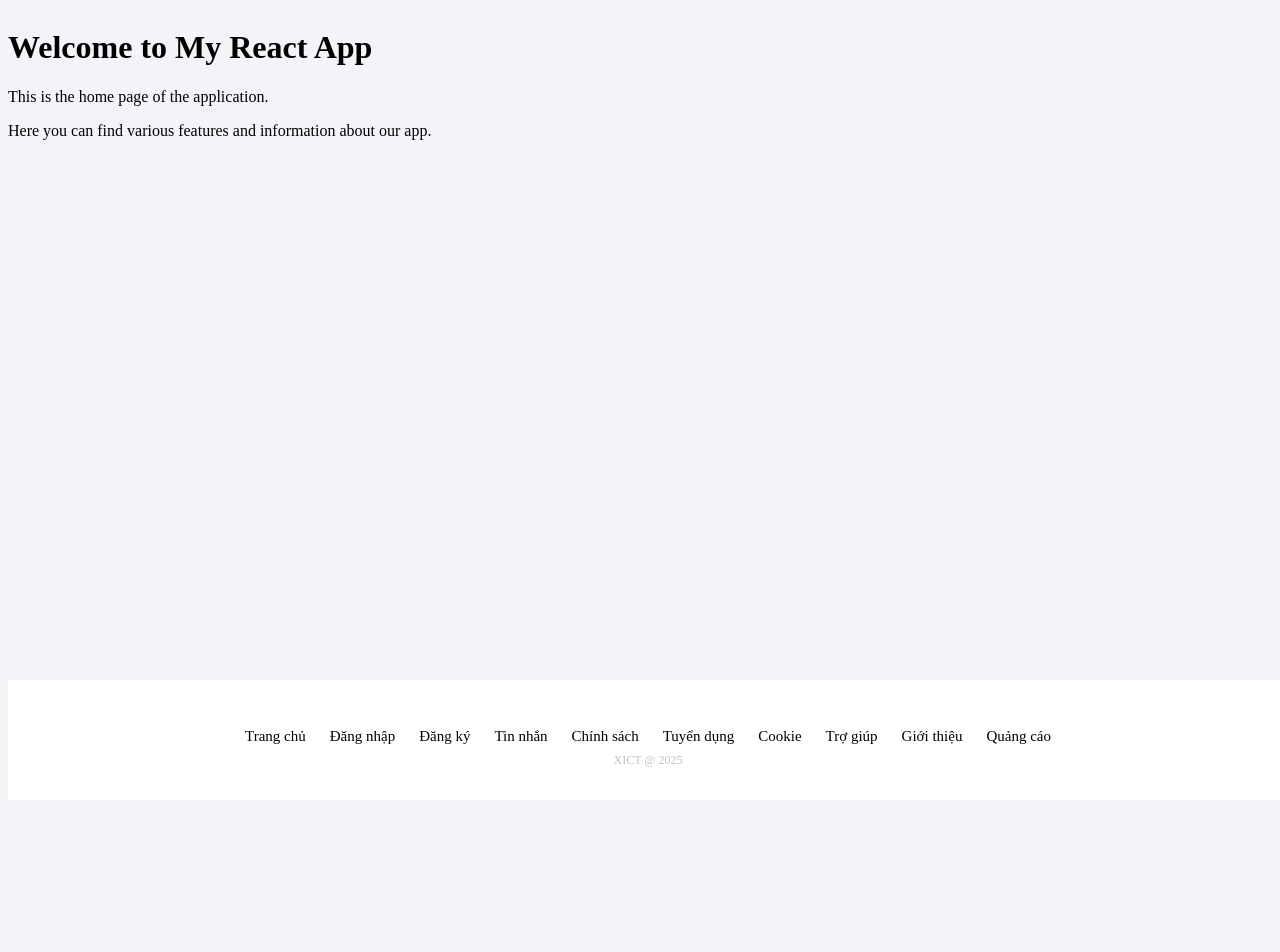
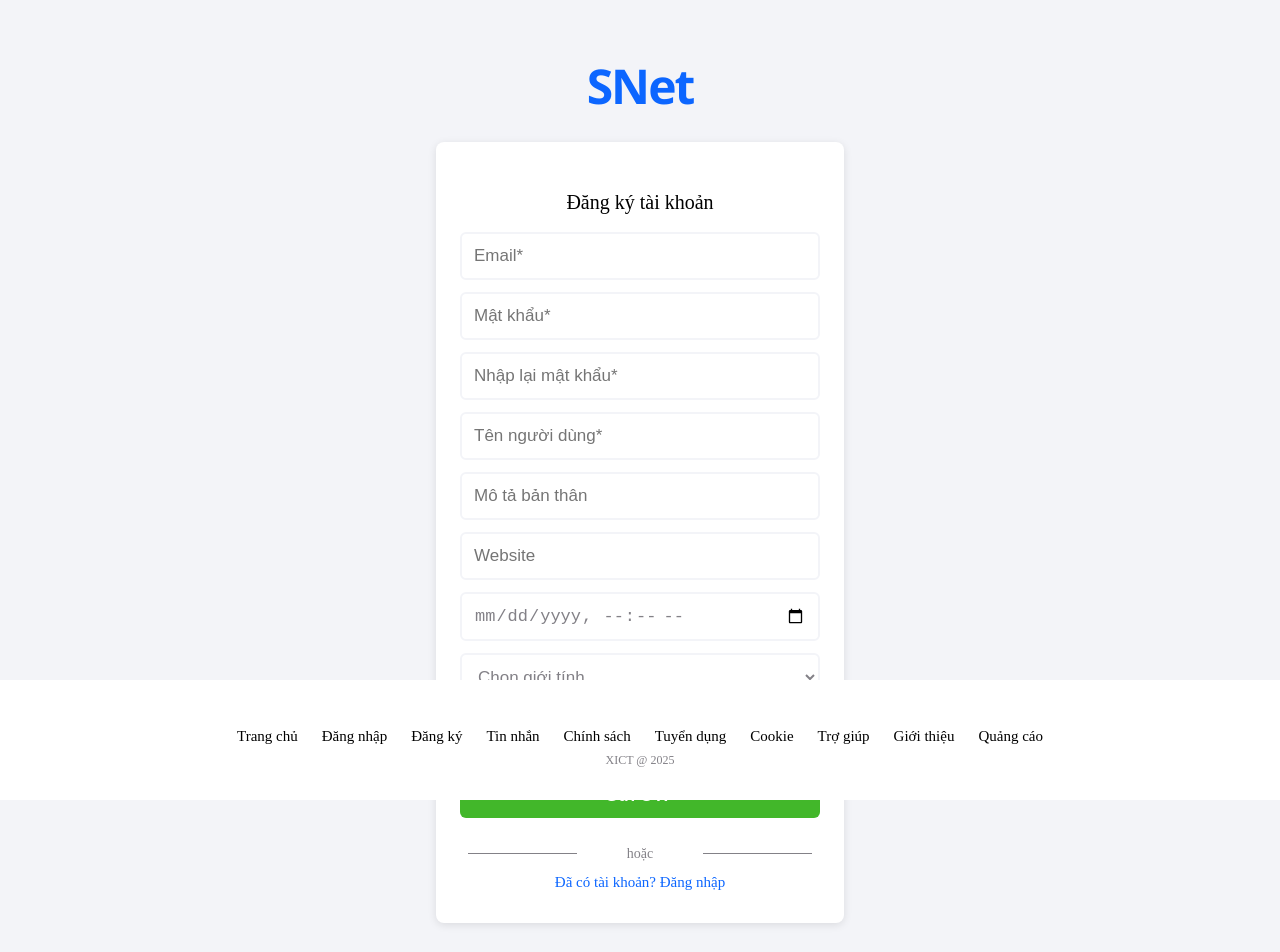
Before and after one commit to ntthanh2603/SNet-Frontend, a React (Create React App) app: page /signup in a window 1280 px wide. Before the commit this address led to /. Shown: the top 952 px of the page. Before the commit the page ends 800 px from the top, so only its background shows below. Built offline with nearby package versions, Linux system fonts and the light colour scheme; no server answers.

Commit message:
feat: sign up accountaccount

```diff
--- a/package.json
+++ b/package.json
@@ -19,6 +19,7 @@
     "dotenv": "^16.5.0",
     "react": "^19.1.0",
     "react-dom": "^19.1.0",
+    "react-hook-form": "^7.56.0",
     "react-router-dom": "^7.5.1",
     "react-scripts": "5.0.1",
     "web-vitals": "^2.1.4"
--- a/src/App.css
+++ b/src/App.css
@@ -3,5 +3,5 @@
   --background-color-secondary: #ffffff;
   --text-color-logo: #0c66ff;
   --text-color-primary: #000000;
-  --text-color-secondary: #bfc0c4;
+  --text-color-secondary: #838187;
 }
--- a/src/api/userApi.ts
+++ b/src/api/userApi.ts
@@ -1,11 +1,29 @@
 import axiosInstances from "./axiosInstance";
 
 const userApi = {
-  sendOtp: (credentials: { email: string; password: string }) =>
+  sendOtpLogin: (credentials: { email: string; password: string }) =>
     axiosInstances.post("/users/otp/send/login", credentials),
 
-  verifyOtp: (credentials: { email: string; password: string; otp: string }) =>
-    axiosInstances.post("/users/otp/verify/login", credentials),
+  verifyOtpLogin: (credentials: {
+    email: string;
+    password: string;
+    otp: string;
+  }) => axiosInstances.post("/users/otp/verify/login", credentials),
+
+  sendOtpRegister: (credentials: { email: string; username: string }) =>
+    axiosInstances.post("/users/otp/send/signup", credentials),
+
+  verifyOtpRegister: (credentials: {
+    email: string;
+    password: string;
+    otp: string;
+    username: string;
+    bio: string;
+    website: string;
+    birthday: string;
+    gender: string;
+    address: string;
+  }) => axiosInstances.post("/users/otp/verify/signup", credentials),
 };
 
 export default userApi;
--- a/src/components/auth/Login.css
+++ b/src/components/auth/Login.css
@@ -116,5 +116,12 @@
 }
 
 .login-error {
-  background-color: var(--background-color-secondary);
+  color: #d93025;
+  background: #fff0f0;
+  border: 1px solid #ffd6d6;
+  border-radius: 4px;
+  padding: 8px;
+  margin-bottom: 12px;
+  text-align: center;
+  font-size: 15px;
 }
--- a/src/components/auth/Login.tsx
+++ b/src/components/auth/Login.tsx
@@ -4,7 +4,7 @@ import Footer from "../common/Footer";
 import React, { useState } from "react";
 import userService from "../../services/userService";
 
-const SendOtpLogin = () => {
+const Login = () => {
   const [email, setEmail] = useState("");
   const [password, setPassword] = useState("");
   const [otp, setOtp] = useState("");
@@ -88,7 +88,7 @@ const SendOtpLogin = () => {
         )}
         {error && <div className="login-error">{error}</div>}
         <button className="login-btn" type="submit" disabled={loading}>
-          {loading ? "Đang gửi..." : showOtp ? "Xác thực OTP" : "Đăng nhập"}
+          {loading ? "Đang gửi..." : showOtp ? "Đăng nhập" : "Gửi OTP"}
         </button>
         {!showOtp && (
           <>
@@ -109,4 +109,4 @@ const SendOtpLogin = () => {
   );
 };
 
-export { SendOtpLogin };
+export default Login;
--- a/src/components/auth/Register.css
+++ b/src/components/auth/Register.css
@@ -0,0 +1,113 @@
+.register-bg {
+  background: var(--background-color);
+  min-height: 120vh;
+  display: flex;
+  flex-direction: column;
+  align-items: center;
+  justify-content: center;
+}
+
+.register-logo {
+  color: var(--text-color-logo);
+  font-size: 48px;
+  font-weight: bold;
+  font-family: "Segoe UI", Arial, sans-serif;
+  margin-bottom: 24px;
+  letter-spacing: -2px;
+}
+
+.register-form {
+  background: var(--background-color-secondary);
+  padding: 32px 24px 24px 24px;
+  border-radius: 8px;
+  box-shadow: 0 2px 8px rgba(0, 0, 0, 0.1);
+  width: 360px;
+  display: flex;
+  flex-direction: column;
+  align-items: stretch;
+}
+
+.register-form h2 {
+  font-size: 20px;
+  font-weight: 500;
+  margin-bottom: 18px;
+  text-align: center;
+  background-color: var(--background-color-secondary);
+}
+
+.register-input {
+  padding: 12px;
+  margin-bottom: 12px;
+  border: 2px solid var(--background-color);
+  border-radius: 6px;
+  font-size: 17px;
+  background: var(--background-color-secondary);
+  color: var(--text-color-secondary);
+}
+
+.register-input option {
+  color: var(--text-color-secondary);
+}
+
+.register-btn {
+  background: #42b72a;
+  color: var(--background-color-secondary);
+  border: none;
+  border-radius: 6px;
+  padding: 12px 0;
+  font-size: 17px;
+  font-weight: bold;
+  cursor: pointer;
+  margin-bottom: 12px;
+  transition: background 0.2s;
+}
+
+.register-btn:hover {
+  background: #36a420;
+}
+
+.register-error {
+  color: #d93025;
+  background: #fff0f0;
+  border: 1px solid #ffd6d6;
+  border-radius: 4px;
+  padding: 8px;
+  margin-bottom: 12px;
+  text-align: center;
+  font-size: 15px;
+}
+
+.register-divider {
+  display: flex;
+  align-items: center;
+  margin: 16px 0 12px 0;
+  background-color: var(--background-color-secondary);
+}
+
+.register-divider span {
+  flex: 1;
+  text-align: center;
+  color: var(--text-color-secondary);
+  font-size: 14px;
+  position: relative;
+  background-color: var(--background-color-secondary);
+}
+
+.register-divider::before,
+.register-divider::after {
+  content: "";
+  flex: 1;
+  height: 1px;
+  background: var(--text-color-secondary);
+  margin: 0 8px;
+}
+
+.register-login-link {
+  color: var(--text-color-logo);
+  text-align: center;
+  font-size: 15px;
+  text-decoration: none;
+  display: block;
+  margin-bottom: 8px;
+  background-color: var(--background-color-secondary);
+}
--- a/src/components/auth/Register.tsx
+++ b/src/components/auth/Register.tsx
@@ -1,9 +1,202 @@
-import React from "react";
+import React, { useState } from "react";
+import { Link, useNavigate } from "react-router-dom";
+import Footer from "../common/Footer";
+import userService from "../../services/userService";
+import "./Register.css";
 
 const Register = () => {
+  const [email, setEmail] = useState("");
+  const [password, setPassword] = useState("");
+  const [confirmPassword, setConfirmPassword] = useState("");
+  const [otp, setOtp] = useState("");
+  const [username, setUsername] = useState("");
+  const [bio, setBio] = useState("");
+  const [website, setWebsite] = useState("");
+  const [birthday, setBirthday] = useState("");
+  const [gender, setGender] = useState("");
+  const [address, setAddress] = useState("");
+  const [showOtp, setShowOtp] = useState(false);
+  const [loading, setLoading] = useState(false);
+  const [error, setError] = useState<string | null>(null);
+  const navigate = useNavigate();
+
+  const handleSubmit = async (e: React.FormEvent) => {
+    e.preventDefault();
+    setLoading(true);
+    setError(null);
+
+    if (!showOtp) {
+      // Step 1: Send OTP request
+      try {
+        // Check password
+        if (password !== confirmPassword) {
+          setError("Mật khâu không khớp");
+          return;
+        }
+        // Send OTP
+        await userService.sendOtpRegister(email, username);
+
+        // Enter OTP
+        setShowOtp(true);
+      } catch (err: any) {
+        if (
+          err.response &&
+          err.response.data &&
+          err.response.data.statusCode === 400
+        ) {
+          setError("Email đã được sử dụng");
+        } else {
+          setError("Không thể gửi OTP");
+        }
+      } finally {
+        setLoading(false);
+      }
+    } else {
+      // Step 2: OTP Authentication
+      try {
+        const res = await userService.verifyOtpRegister({
+          otp,
+          email,
+          password,
+          username,
+          bio,
+          website,
+          birthday,
+          gender,
+          address,
+        });
+
+        if (res.data?.statusCode === 201) {
+          alert("Đăng ký thành công!");
+          navigate("/login");
+        }
+      } catch (err: any) {
+        if (err?.response?.data?.statusCode === 400) {
+          setError("OTP không hợp lệ hoặc đã hết hạn");
+        } else {
+          setError("Không thể gửi OTP");
+        }
+      } finally {
+        setLoading(false);
+      }
+    }
+  };
+
   return (
-    <div>
-      <h1>Register</h1>
+    <div className="register-bg">
+      <div className="register-logo">SNet</div>
+      <form className="register-form" onSubmit={handleSubmit}>
+        <h2>Đăng ký tài khoản</h2>
+        <input
+          type="email"
+          placeholder="Email*"
+          className="register-input"
+          value={email}
+          onChange={(e) => setEmail(e.target.value)}
+          disabled={showOtp}
+          required
+        />
+        <input
+          type="password"
+          placeholder="Mật khẩu*"
+          className="register-input"
+          value={password}
+          onChange={(e) => setPassword(e.target.value)}
+          disabled={showOtp}
+          required
+        />
+
+        <input
+          type="password"
+          placeholder="Nhập lại mật khẩu*"
+          className="register-input"
+          value={confirmPassword}
+          onChange={(e) => setConfirmPassword(e.target.value)}
+          disabled={showOtp}
+          required
+        />
+
+        <input
+          type="text"
+          placeholder="Tên người dùng*"
+          className="register-input"
+          value={username}
+          disabled={showOtp}
+          onChange={(e) => setUsername(e.target.value)}
+          required
+        />
+        <input
+          type="text"
+          placeholder="Mô tả bản thân"
+          className="register-input"
+          value={bio}
+          disabled={showOtp}
+          onChange={(e) => setBio(e.target.value)}
+        />
+        <input
+          type="url"
+          placeholder="Website"
+          className="register-input"
+          value={website}
+          disabled={showOtp}
+          onChange={(e) => setWebsite(e.target.value)}
+        />
+        <input
+          type="datetime-local"
+          placeholder="Ngày sinh"
+          className="register-input"
+          value={birthday}
+          disabled={showOtp}
+          onChange={(e) => setBirthday(e.target.value)}
+        />
+        <select
+          className="register-input"
+          value={gender}
+          disabled={showOtp}
+          onChange={(e) => setGender(e.target.value)}
+        >
+          <option value="">Chọn giới tính</option>
+          <option value="male">Nam</option>
+          <option value="female">Nữ</option>
+          <option value="other">Khác</option>
+        </select>
+        <input
+          type="text"
+          placeholder="Địa chỉ"
+          className="register-input"
+          value={address}
+          disabled={showOtp}
+          onChange={(e) => setAddress(e.target.value)}
+        />
+
+        {showOtp && (
+          <>
+            <input
+              type="text"
+              placeholder="Nhập mã OTP"
+              className="register-input"
+              value={otp}
+              onChange={(e) => setOtp(e.target.value)}
+              required
+            />
+          </>
+        )}
+        {error && <div className="register-error">{error}</div>}
+        <button className="register-btn" type="submit" disabled={loading}>
+          {loading ? "Đang gửi..." : showOtp ? "Đăng ký" : "Gửi OTP"}
+        </button>
+        {!showOtp && (
+          <>
+            <div className="register-divider">
+              <span>hoặc</span>
+            </div>
+            <Link to="/auth/login" className="register-login-link">
+              Đã có tài khoản? Đăng nhập
+            </Link>
+          </>
+        )}
+      </form>
+      <Footer />
     </div>
   );
 };
--- a/src/components/common/Footer.tsx
+++ b/src/components/common/Footer.tsx
@@ -4,8 +4,8 @@ import "./Footer.css";
 
 const links = [
   { to: "/", label: "Trang chủ" },
-  { to: "/users/otp/send/login", label: "Đăng nhập" },
-  { to: "/register", label: "Đăng ký" },
+  { to: "/login", label: "Đăng nhập" },
+  { to: "/signup", label: "Đăng ký" },
   { to: "/messager", label: "Tin nhắn" },
   { to: "/policy", label: "Chính sách" },
   { to: "/recruitment", label: "Tuyển dụng" },
--- /dev/null
+++ b/src/lib/cleanObject.ts
@@ -0,0 +1,11 @@
+function cleanObject(obj) {
+  const result: any = {};
+  Object.keys(obj).forEach((key) => {
+    if (obj[key] !== "" && obj[key] !== undefined) {
+      result[key] = obj[key];
+    }
+  });
+  return result;
+}
+
+export default cleanObject;
--- a/src/routes/AuthRouter.tsx
+++ b/src/routes/AuthRouter.tsx
@@ -1,15 +1,25 @@
 import React from "react";
 import { Route } from "react-router-dom";
 import PublicRoute from "./PublicRoute";
-import { SendOtpLogin } from "../components/auth/Login";
+import Login from "../components/auth/Login";
+import Register from "components/auth/Register";
 
 const AuthRouter = () => (
   <>
     <Route
-      path="users/otp/send/login"
+      path="/login"
       element={
         <PublicRoute restricted={true}>
-          <SendOtpLogin />
+          <Login />
+        </PublicRoute>
+      }
+    />
+
+    <Route
+      path="/signup"
+      element={
+        <PublicRoute restricted={true}>
+          <Register />
         </PublicRoute>
       }
     />
--- a/src/routes/Router.tsx
+++ b/src/routes/Router.tsx
@@ -12,13 +12,10 @@ const Router = () => {
         <Route path="/" element={<AppLayout />}>
           <Route index element={<Home />} />
 
-          {/* Auth routes */}
           {AuthRouter()}
 
-          {/* User routes */}
           {UserRouter()}
 
-          {/* Fallback route */}
           <Route path="*" element={<Navigate to="/" replace />} />
         </Route>
       </Routes>
--- a/src/services/userService.ts
+++ b/src/services/userService.ts
@@ -1,21 +1,35 @@
+import cleanObject from "lib/cleanObject";
 import userApi from "../api/userApi";
 
 const userService = {
   sendOtpLogin: async (email: string, password: string) => {
-    try {
-      const fetch = await userApi.sendOtp({ email, password });
-      return fetch;
-    } catch (err) {
-      console.log(err);
-    }
+    const fetch = await userApi.sendOtpLogin({ email, password });
+    return fetch;
   },
   verifyOtpLogin: (email: string, password: string, otp: string) => {
-    try {
-      const fetch = userApi.verifyOtp({ email, password, otp });
-      return fetch;
-    } catch (err) {
-      console.log(err);
-    }
+    const fetch = userApi.verifyOtpLogin({ email, password, otp });
+    return fetch;
+  },
+
+  sendOtpRegister: async (email: string, username: string) => {
+    const fetch = await userApi.sendOtpRegister({ email, username });
+    return fetch;
+  },
+
+  verifyOtpRegister: async (data: {
+    email: string;
+    password: string;
+    otp: string;
+    username: string;
+    bio: string;
+    website: string;
+    birthday: string;
+    gender: string;
+    address: string;
+  }) => {
+    const formData = cleanObject(data);
+    const fetch = await userApi.verifyOtpRegister(formData);
+    return fetch;
   },
 };
 
```
Also changed, not shown: 1 other file (tests, documents, lock files or other folders).
